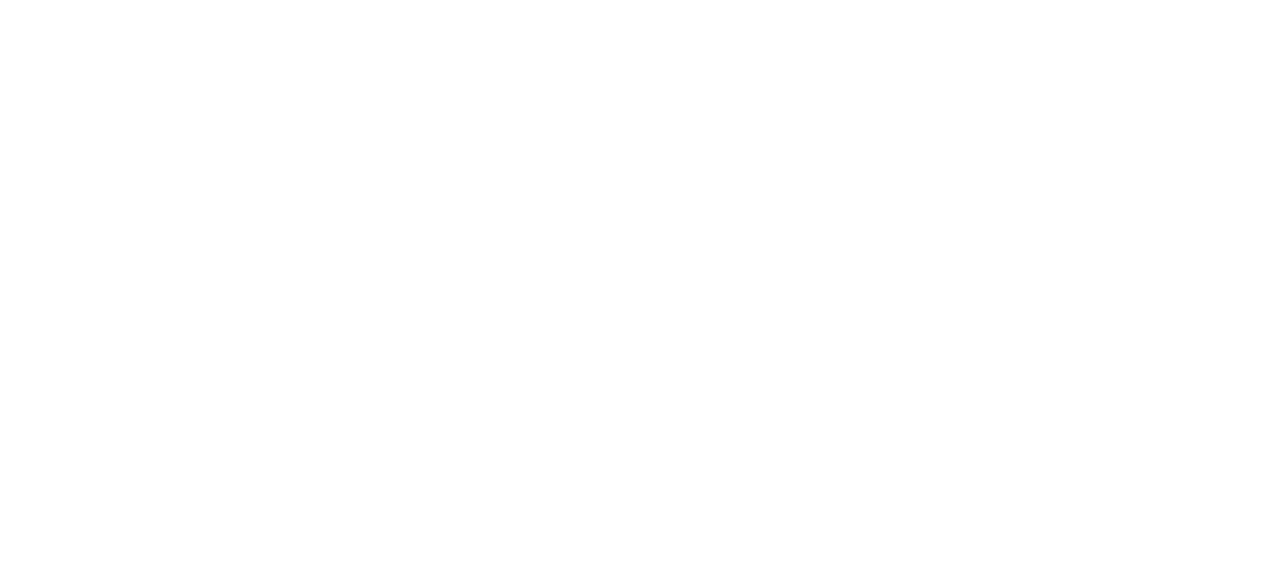
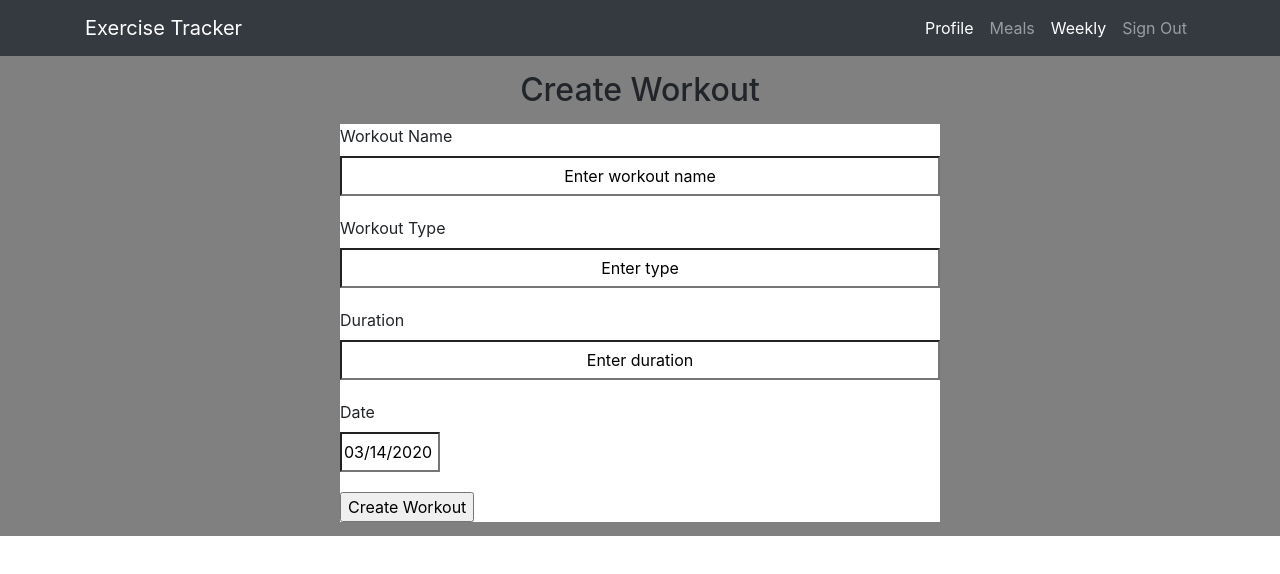
Before and after one commit to Jaitrip/exercise-tracker, a React (Create React App) app: page /workout in a window 1280 px wide. Shown: the top 574 px of the page. Built offline with nearby package versions, Linux system fonts and the light colour scheme.

Commit message:
added workout component, changes in css, (draft version)

```diff
--- a/package.json
+++ b/package.json
@@ -11,6 +11,7 @@
     "react": "^16.13.0",
     "react-bootstrap": "^1.0.0-beta.17",
     "react-chartjs-2": "^2.9.0",
+    "react-datepicker": "^2.14.0",
     "react-dom": "^16.13.0",
     "react-router-dom": "^5.1.2",
     "react-scripts": "3.4.0"
--- a/public/index.html
+++ b/public/index.html
@@ -15,13 +15,11 @@
       user's mobile device or desktop. See https://developers.google.com/web/fundamentals/web-app-manifest/
     -->
 
+    <!-- Compiled and minified CSS -->
 
-
-    <!-- Compiled and minified CSS -->
     <!-- Maybe consider to take this out? Animation for navbar can be added on the main-page css. -->
     <!-- I leave it commented for now for designing purposes -->
     <!-- <link rel="stylesheet" href="https://cdnjs.cloudflare.com/ajax/libs/materialize/1.0.0/css/materialize.min.css"> -->
-
 
     <link rel="manifest" href="%PUBLIC_URL%/manifest.json" />
 
--- a/src/App.js
+++ b/src/App.js
@@ -6,6 +6,7 @@
 import Login from "./components/login.component"
 import SignUp from "./components/signup.component"
 import Weekly from "./components/weekly.component"
+import AddWorkout from "./components/workout.component"
 
 function App() {
   return (
@@ -14,10 +15,10 @@
         <Route path="/" exact component={Login} />
         <Route path="/signup" exact component={SignUp} />
         <Route path="/weekly" exact component={Weekly} />
+        <Route path="/workout" exact component={AddWorkout} />
       </div>
     </Router>
 
   );
 }
-
 export default App;
--- a/src/Login.css
+++ b/src/Login.css
@@ -50,7 +50,7 @@
 }
 
 /* Text boxes */
-input {
+.signin form input {
     display: block;
     width: 320px;
     height: 50px;
@@ -91,7 +91,7 @@
 /* ===== END ===== */
 
 /* Buttons */
-input[type="submit"] {
+.signin form input[type="submit"] {
     width: 200px;
     height: 50px;
     font-size: 16px;
@@ -105,13 +105,73 @@
     transition: 0.25s;
 }
 
-input[type="submit"]:hover {
+.signin form input[type="submit"]:hover {
     border: 1px solid #000;
     border-radius: 20px;
     background: #fff;
     color: #000;
 }
 
-input[value="Log In"] {
+.signin form input[value="Log In"] {
     margin-bottom: 10px;
 }
+
+ /* =================== END OF LOGIN/SIGNUP CSS ========== */
+
+#workout-page{
+    margin: 0;
+    padding: 0;
+    width: 100%;
+    height: 60vh;
+    display: table;
+    background: grey;
+}
+
+#workout-page h2{
+    margin-top: 15px;
+    margin-bottom: 15px;
+    text-align: center;
+}
+
+.workout {
+    /* text-align: center; */
+    margin: 0;
+    /* width: 50%; */
+    /* position: relative;
+    height: 50px; */
+    position: absolute;
+    left: 50%;
+    transform: translateX(-50%);
+    background: white;
+ }
+
+ .workout form{
+    /* display: inline-block; */
+ }
+
+ .workout form label{
+    text-align: left;
+ }
+
+.workout form input{
+    background: white;
+    text-align: left;
+    display: block;
+    width: 600px;
+    height: 40px;
+    margin-bottom: 20px;
+ }
+
+ .workout form input::-webkit-input-placeholder{
+    color: black;
+    text-align: center;
+ }
+
+ .workout form input:focus::-webkit-input-placeholder{
+     color: #555;
+ }
+
+ .workout form .date-picker input{
+    background: white;
+    width: 100px;
+ }
--- /dev/null
+++ b/src/components/workout.component.js
@@ -0,0 +1,142 @@
+import React, { Component } from 'react';
+import Navbar from './layout/Navbar'
+import DatePicker from 'react-datepicker';
+import "react-datepicker/dist/react-datepicker.css";
+import '../Login.css';
+
+
+export default class AddWorkout extends Component {
+    constructor(props) {
+        super(props);
+
+        this.state = {
+            name: '',
+            type: '',
+            total_duration: 0,
+            date: new Date(),
+            exercises: []
+        }
+        //recieves data from API Call via to feed into Chart
+    }
+
+    onChangeName(e) {
+        this.setState({
+            name: e.target.value
+        });
+    }
+
+    onChangeType(e) {
+        this.setState({
+            type: e.target.value
+        });
+    }
+
+    onChangeDuration(e) {
+        this.setState({
+            total_duration: e.target.value
+        });
+    }
+
+    onChangeDate(date) {
+        this.setState({
+            date: date
+        });
+    }
+
+    onSubmit(e) {
+        e.preventDefault();
+
+        const newWorkout = {
+            name: this.state.name,
+            description: this.state.description,
+            duration: this.state.duration,
+            date: this.state.date
+        };
+
+        console.log(newWorkout);
+
+        // TODO POST CALL TO DATABASE ADDING NEW WORKOUT
+
+        window.location = '/';
+    }
+
+    render() {
+        return (
+            <div>
+                <Navbar />
+                <body id="workout-page">
+
+                    <h2>Create Workout</h2>
+                    <div className="workout">
+                        <form>
+                            <label>Workout Name</label>
+                            <input type="text" placeholder="Enter workout name"></input>
+                            <label>Workout Type</label>
+                            <input type="text" placeholder="Enter type"></input>
+                            <label>Duration</label>
+                            <input type="text" placeholder="Enter duration"></input>
+                            <label>Date</label>
+                            <div className="date-picker">
+                                <DatePicker
+                                    selected={this.state.date}
+                                    onChange={this.onChangeDate}
+                                />
+                            </div>
+                        </form>
+
+
+                        <input type="submit" value="Create Workout"></input>
+
+                    </div>
+                </body>
+            </div>
+        )
+    }
+}
+
+{/* <body id="main-page">
+    <Navbar />
+    <h3>Create New Workout</h3>
+    <form onSubmit={this.onSubmit}>
+        <div className="form-group">
+            <label>Workout Name: </label>
+            <input type="text"
+                required
+                className="form-control"
+                value={this.state.name}
+                onChange={this.onChangeName}
+            />
+        </div>
+        <div className="form-group">
+            <label>Type: </label>
+            <input type="text"
+                required
+                className="form-control"
+                value={this.state.type}
+                onChange={this.onChangeType}
+            />
+        </div>
+        <div className="form-group">
+            <label>Duration (in minutes): </label>
+            <input
+                type="text"
+                className="form-control"
+                value={this.state.duration}
+                onChange={this.onChangeDuration}
+            />
+        </div>
+        <div className="form-group">
+            <label>Date: </label>
+            <div>
+                {<DatePicker
+                    selected={this.state.date}
+                    onChange={this.onChangeDate}
+                />}
+            </div>
+        </div>
+
+        <div className="form-group">
+            <input type="submit" value="Create workout" className="btn btn-primary" />
+        </div>
+    </form>
+</body> */}
```
Also changed, not shown: 1 other file (tests, documents, lock files or other folders).
